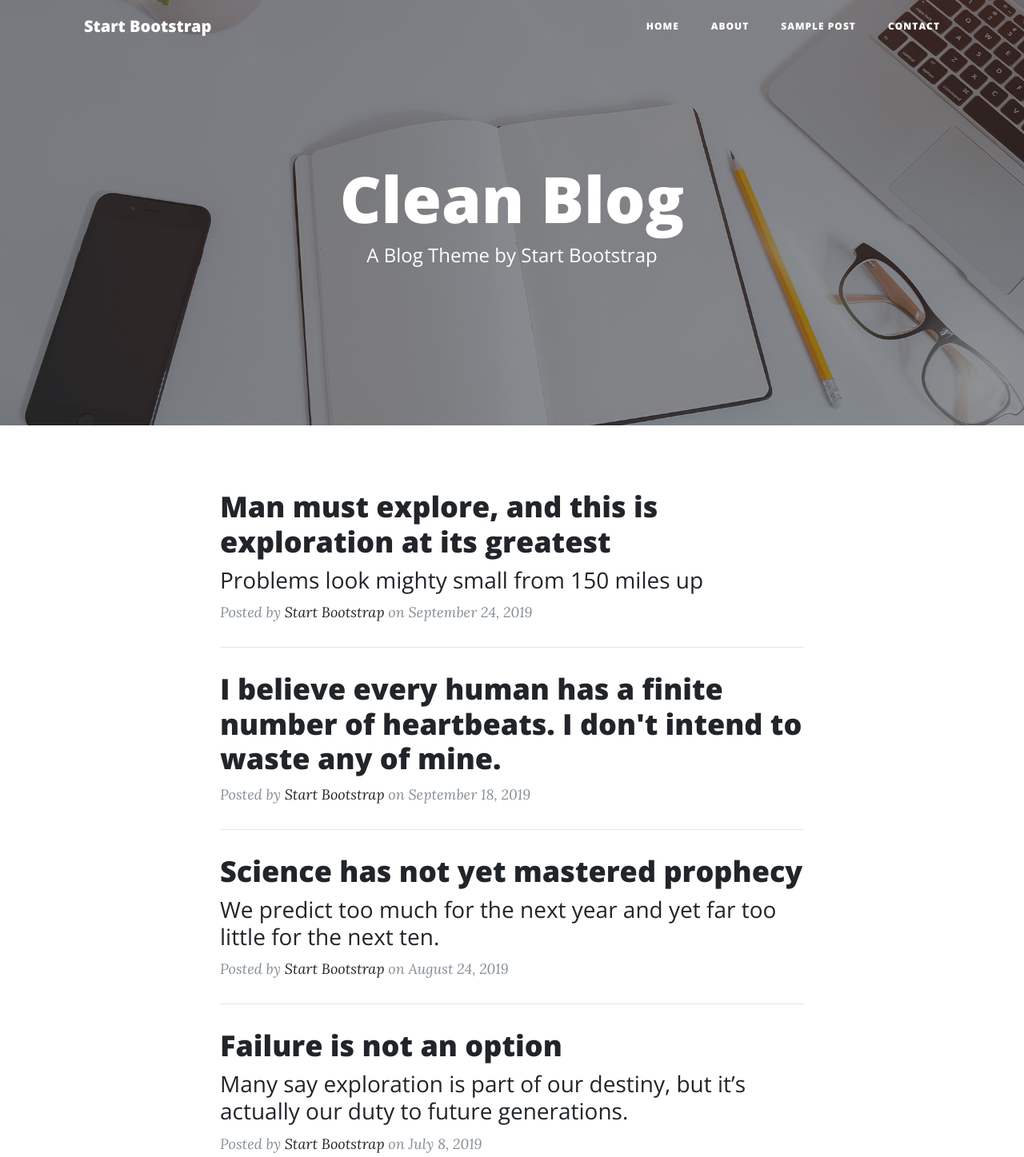
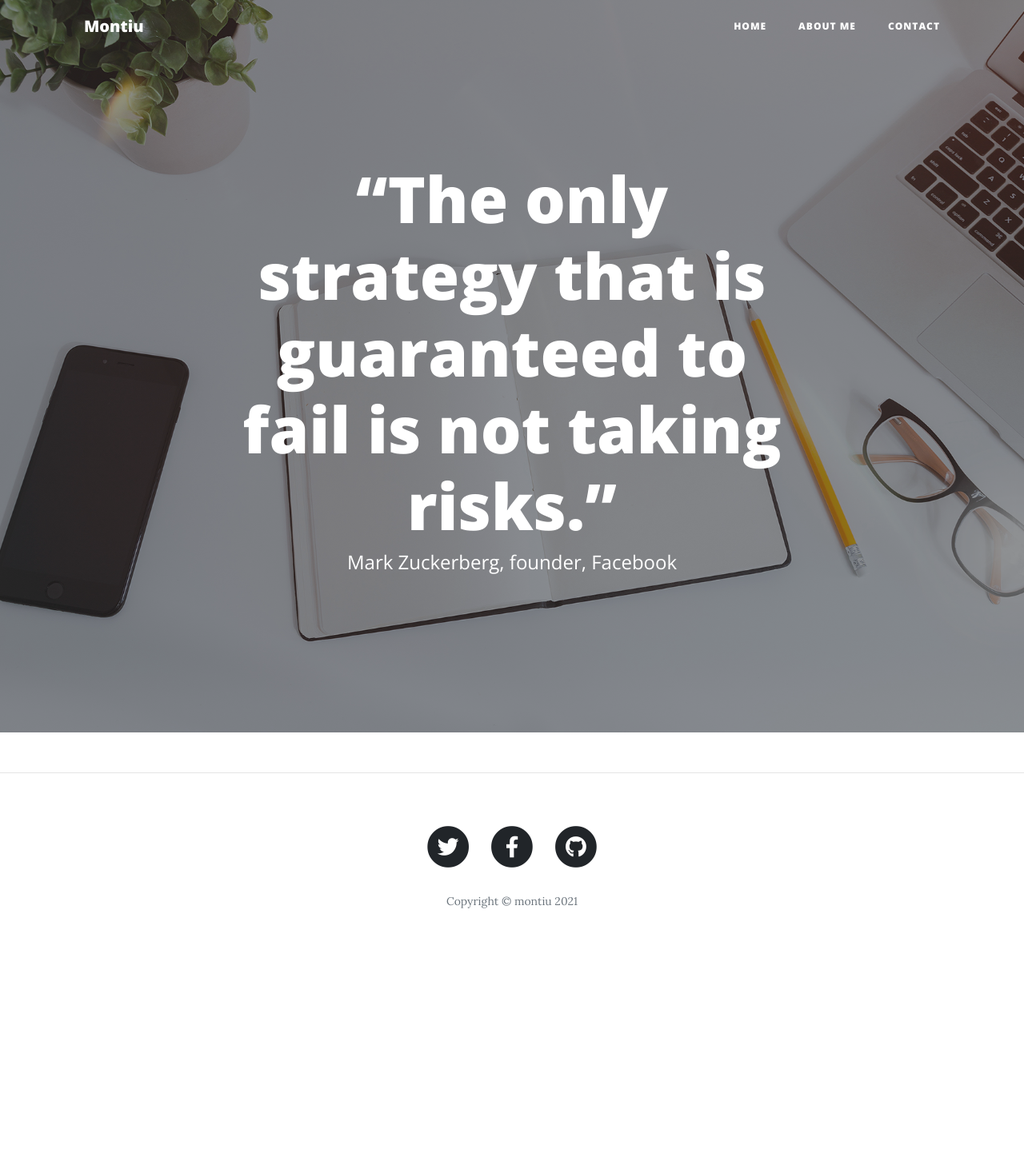
Before and after one commit to smontiu/smontiu.github.io, a website: page index.html in a window 1280 px wide. Shown: the top 1447 px of the page at 80% size. After the commit the page ends 1203 px from the top, so only its background shows below. Drawn offline with nearby package versions, Linux system fonts and the light colour scheme.

Commit message:
[feat] update basic content

```diff
--- a/index.html
+++ b/index.html
@@ -8,7 +8,7 @@
   <meta name="description" content="">
   <meta name="author" content="">
 
-  <title>Clean Blog - Start Bootstrap Theme</title>
+  <title>Santiago Montiu</title>
 
   <!-- Bootstrap core CSS -->
   <link href="vendor/bootstrap/css/bootstrap.min.css" rel="stylesheet">
@@ -28,7 +28,7 @@
   <!-- Navigation -->
   <nav class="navbar navbar-expand-lg navbar-light fixed-top" id="mainNav">
     <div class="container">
-      <a class="navbar-brand" href="index.html">Start Bootstrap</a>
+      <a class="navbar-brand" href="index.html">Montiu</a>
       <button class="navbar-toggler navbar-toggler-right" type="button" data-toggle="collapse" data-target="#navbarResponsive" aria-controls="navbarResponsive" aria-expanded="false" aria-label="Toggle navigation">
         Menu
         <i class="fas fa-bars"></i>
@@ -39,10 +39,7 @@
             <a class="nav-link" href="index.html">Home</a>
           </li>
           <li class="nav-item">
-            <a class="nav-link" href="about.html">About</a>
-          </li>
-          <li class="nav-item">
-            <a class="nav-link" href="post.html">Sample Post</a>
+            <a class="nav-link" href="about.html">About me</a>
           </li>
           <li class="nav-item">
             <a class="nav-link" href="contact.html">Contact</a>
@@ -59,8 +56,8 @@
       <div class="row">
         <div class="col-lg-8 col-md-10 mx-auto">
           <div class="site-heading">
-            <h1>Clean Blog</h1>
-            <span class="subheading">A Blog Theme by Start Bootstrap</span>
+            <h1>“The only strategy that is guaranteed to fail is not taking risks.”</h1>
+            <span class="subheading">Mark Zuckerberg, founder, Facebook</span>
           </div>
         </div>
       </div>
@@ -68,7 +65,7 @@
   </header>
 
   <!-- Main Content -->
-  <div class="container">
+  <!-- <div class="container">
     <div class="row">
       <div class="col-lg-8 col-md-10 mx-auto">
         <div class="post-preview">
@@ -124,13 +121,13 @@
             on July 8, 2019</p>
         </div>
         <hr>
-        <!-- Pager -->
+
         <div class="clearfix">
           <a class="btn btn-primary float-right" href="#">Older Posts &rarr;</a>
         </div>
       </div>
     </div>
-  </div>
+  </div> -->
 
   <hr>
 
@@ -165,7 +162,7 @@
               </a>
             </li>
           </ul>
-          <p class="copyright text-muted">Copyright &copy; Your Website 2020</p>
+          <p class="copyright text-muted">Copyright &copy; montiu 2021</p>
         </div>
       </div>
     </div>
```
Also changed, not shown: about.html (+3 -6 lines).
